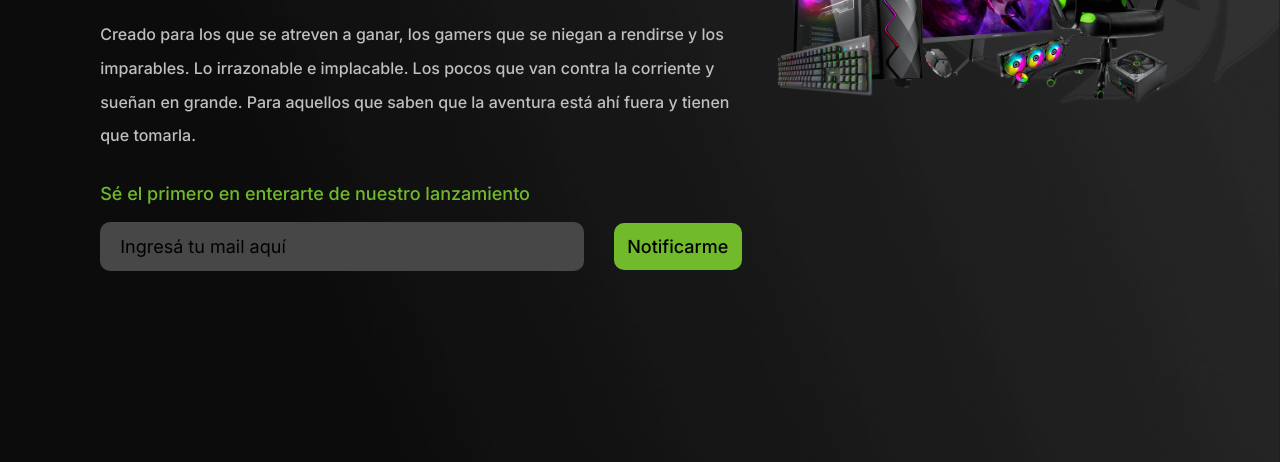
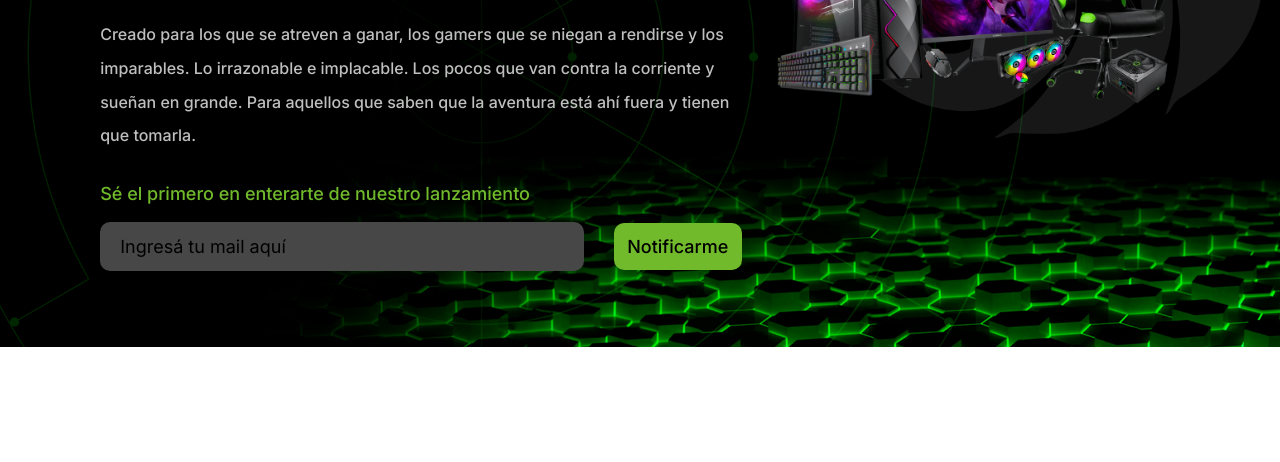
Before and after one commit to serfa90/gamemax, a plain HTML site: page index.html in a window 1280 px wide. Shown: the part 338-800 px from the top of the page. Drawn offline with Linux system fonts and the light colour scheme.

Commit message:
Changed background

```diff
--- a/scss/styles.scss
+++ b/scss/styles.scss
@@ -6,9 +6,10 @@ h1, h2{
 }
 
 body{
-    background-image: url(../images/background-gamemax.png);
+    background-image: url(../images/landing_background.png);
     background-size: cover;
     background-repeat: no-repeat;
+    background-position: center left;
 }
 .container{
     width: 90%;
```
Also changed, not shown: images/landing_background.png (added), scss/styles.css, 2 other files.
